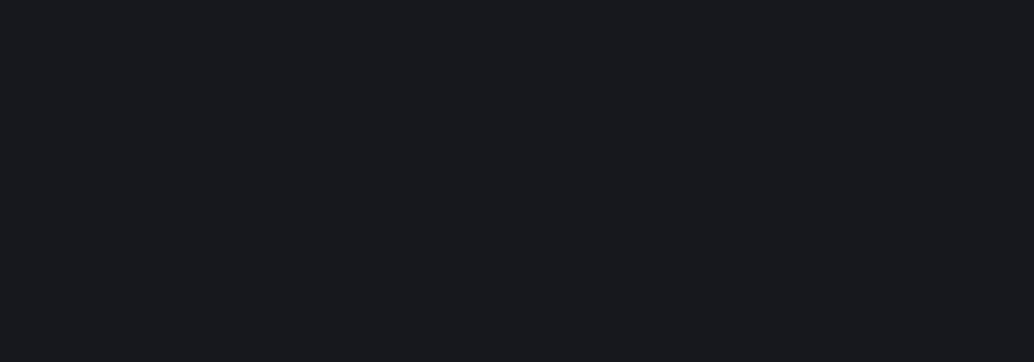
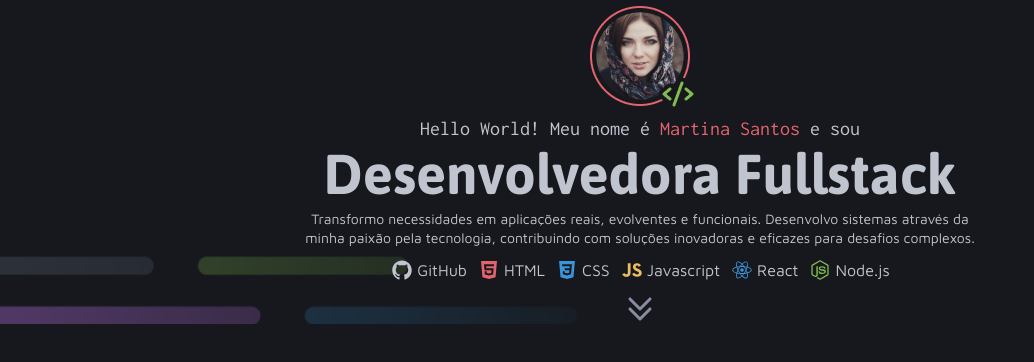
Before and after one commit to carlosftmarques/portfolio-dev, a plain HTML site: page index.html in a window 1280 px wide. Shown: the whole page, without its empty margins (0-1034 px from the left). Drawn offline with Linux system fonts and the light colour scheme.

Commit message:
section intro

```diff
--- a/index.html
+++ b/index.html
@@ -10,6 +10,51 @@
 	<link href="https://fonts.googleapis.com/css2?family=Asap:ital,wght@0,100..900;1,100..900&family=Inconsolata:wght@200..900&family=Maven+Pro:wght@400..900&display=swap" rel="stylesheet">
 </head>
 <body>
+	<main>
+		<section id="intro">
+			<div class="container">
+				<header>
+					<img src="assets/avatar.png" alt="avatar do usuário">
+					<p class="intro-name">Hello World! Meu nome é <span>Martina Santos</span> e sou</p>
+					<p class="intro-position">Desenvolvedora Fullstack</p>
+					<p class="intro-desc">Transformo necessidades em aplicações reais, evolventes e funcionais. Desenvolvo sistemas através da minha paixão pela tecnologia, contribuindo com soluções inovadoras e eficazes para desafios complexos.</p>
+				</header>
 
+				<div class="tags">
+					<div class="tag">
+						<img src="assets/icons/github.svg" alt="">
+						GitHub
+					</div>
+					<div class="tag">
+						<img src="assets/icons/html.svg" alt="">
+						HTML
+					</div>
+					<div class="tag">
+						<img src="assets/icons/css.svg" alt="">
+						CSS
+					</div>
+					<div class="tag">
+						<img src="assets/icons/javascript.svg" alt="">
+						Javascript
+					</div>
+					<div class="tag">
+						<img src="assets/icons/react.svg" alt="">
+						React
+					</div>
+					<div class="tag">
+						<img src="assets/icons/node.js.svg" alt="">
+						Node.js
+					</div>
+				</div>
+				<img src="assets/icons/caretdoubledown.svg" alt="">
+			</div>
+		</section>
+
+		<section id="projects"></section>
+
+		<section id="services"></section>
+
+		<section id="contact"></section>
+	</main>
 </body>
 </html>
--- a/sytles/global.css
+++ b/sytles/global.css
@@ -24,15 +24,25 @@
 	--title-sm: bold 16px/120% var(--font-family-title);
 
 	--font-family-subtitle: "Inconsolata", monospace;
-	--subtitle: regular 20px/120% var(--font-family-subtitle);
+	--subtitle: 20px/120% var(--font-family-subtitle);
 
 	--font-family-text: "Maven Pro", sans-serif;
-	--text-md: regular 16px/140% var(--font-family-text);
-	--text-sm: regular 14px/140% var(--font-family-text);
+	--text-md: 16px/140% var(--font-family-text);
+	--text-sm: 14px/140% var(--font-family-text);
 }
 
 body {
 	font: var(--text-md);
 	color: var(--gray-500);
 	background-color: var(--gray-200);
+	text-align: center;
 }
+
+.container {
+	width: 1040px;
+	margin: 0 auto;
+	display: grid;
+	gap: 10px;
+	place-content: center;
+	place-items: center;
+}
--- a/sytles/index.css
+++ b/sytles/index.css
@@ -1 +1,2 @@
 @import url(global.css);
+@import url(intro.css);
--- /dev/null
+++ b/sytles/intro.css
@@ -0,0 +1,34 @@
+#intro {
+	background-image: url(../assets/images/background_intro.png);
+}
+
+#intro header {
+	width: 680px;
+}
+
+.tags {
+	display: flex;
+	gap: 10px;
+}
+
+.tag {
+	display: flex;
+	gap: 3px;
+	align-items: center;
+}
+
+.intro-name {
+	font: var(--subtitle);
+}
+
+.intro-name span {
+	color: var(--red);
+}
+
+.intro-position {
+	font: var(--title-lg);
+}
+
+.intro-desc {
+	font: var(--text-sm);
+}
```
